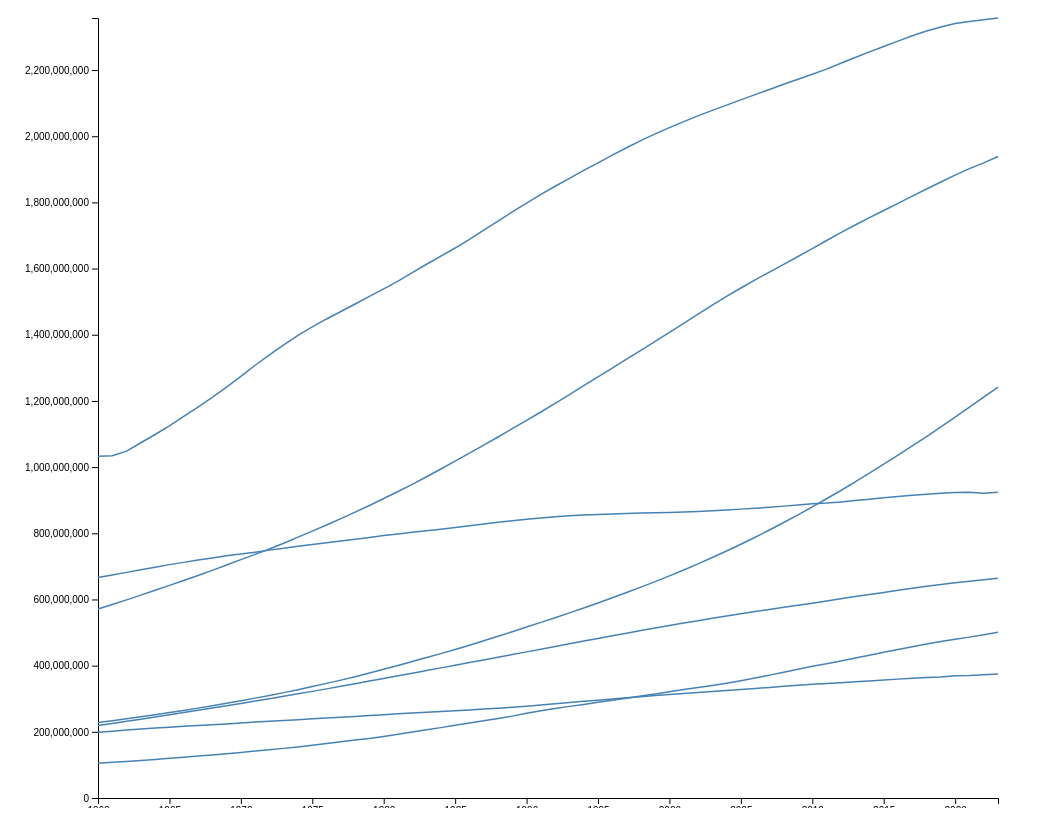
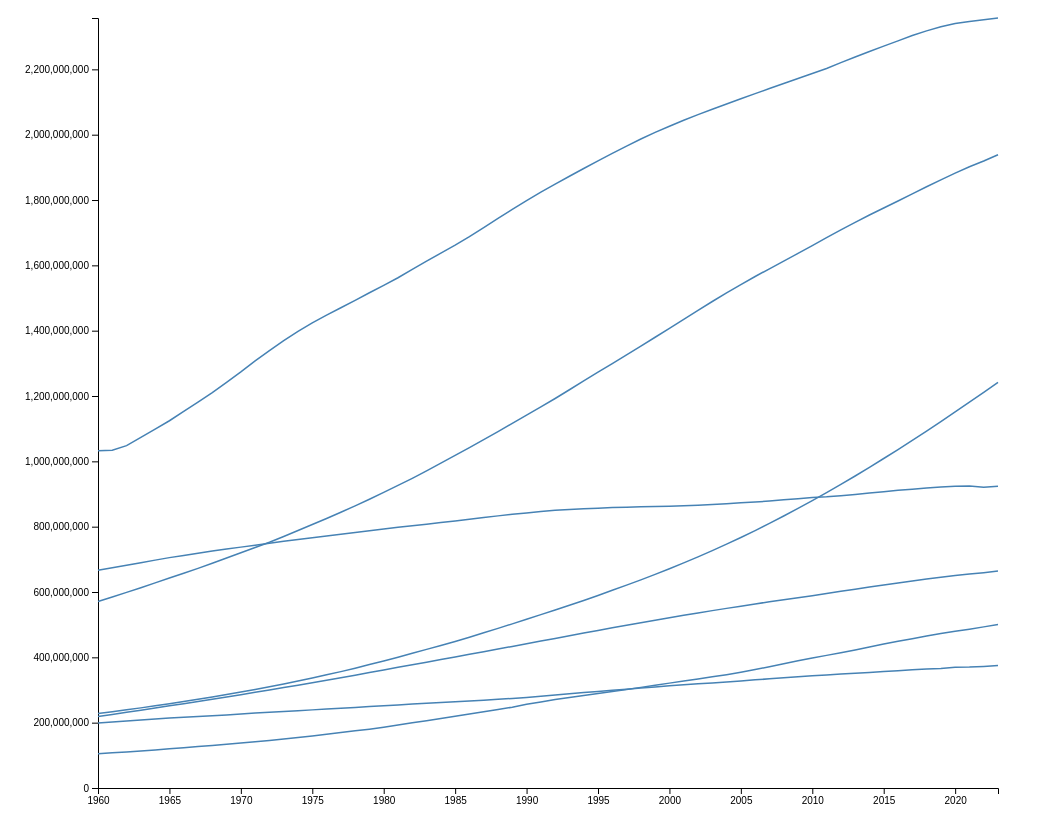
Before and after one commit to TrotylTN/cs416_d3_dash, a plain HTML site: page index.html in a window 1280 px wide. Shown: the whole page, without its empty margins (0-1037 px from the left). Drawn offline with nearby package versions, Linux system fonts and the light colour scheme.

Commit message:
update bottom margin

```diff
--- a/index.html
+++ b/index.html
@@ -69,7 +69,7 @@
       console.log(countryPopData);
       console.log(regionPopData);
 
-      var margin = { top: 10, right: 10, bottom: 10, left: 90 };
+      var margin = { top: 10, right: 10, bottom: 20, left: 90 };
       var width = 1000 - margin.left - margin.right;
       var height = 800 - margin.top - margin.bottom;
 
```
